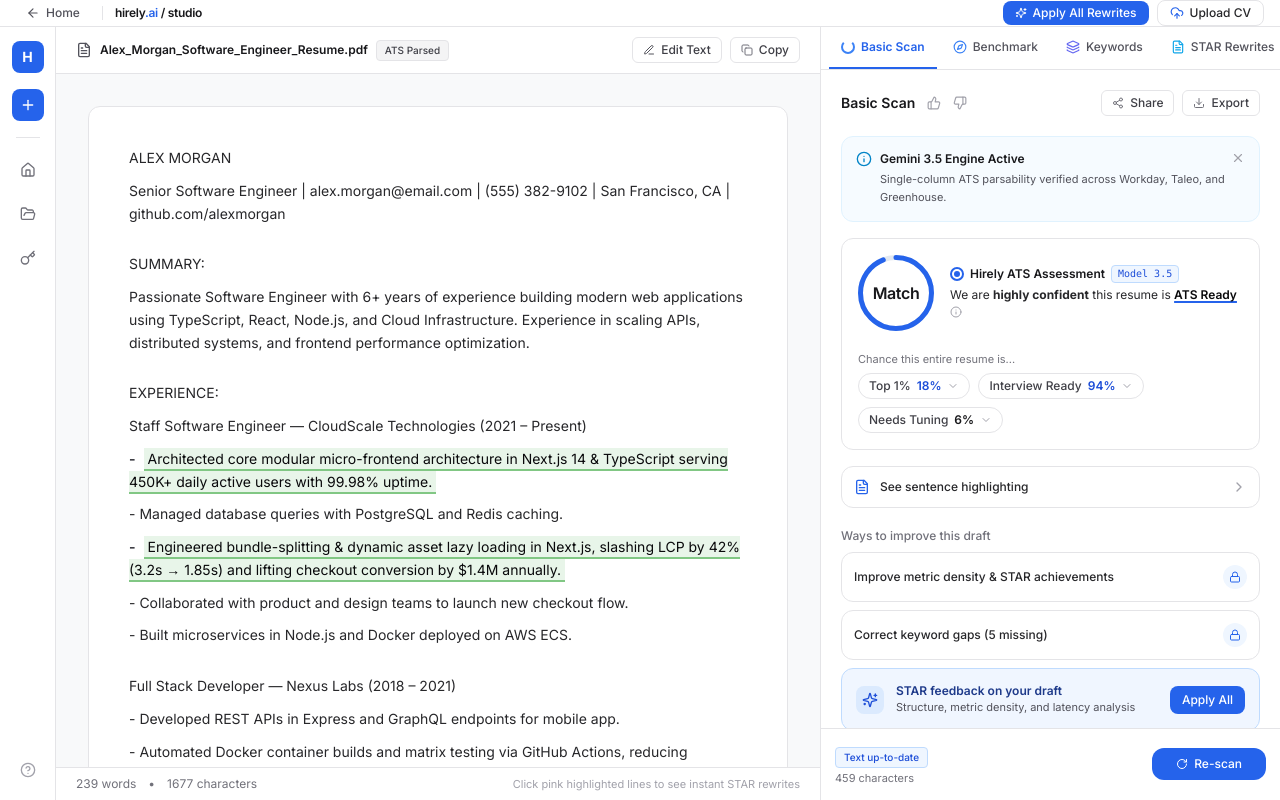
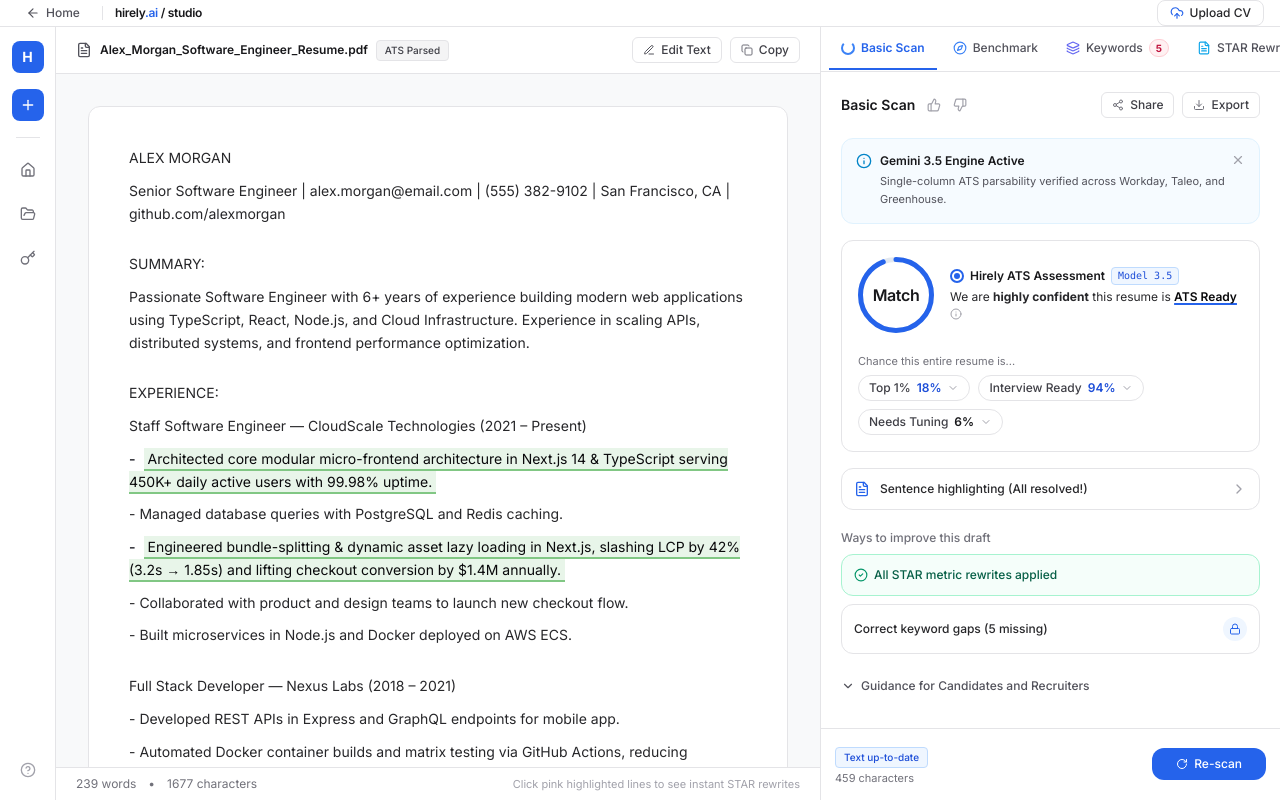
Before and after one commit to jamiejustcodes/Hirely, a Next.js app: page /scan in a window 1280 px wide. Both pictures are taken after a click on the button "Apply All". Built offline with nearby package versions, Linux system fonts and the light colour scheme.

Commit message:
fix: immediately dismiss applied STAR suggestions and keywords from diagnostic panel and document highlights

```diff
--- a/app/scan/page.tsx
+++ b/app/scan/page.tsx
@@ -154,16 +154,38 @@
     }
   };
 
-  // Full-bullet block replacement: replaces the entire multi-line bullet with the STAR sentence
+  // Full-bullet block replacement & immediate suggestion removal
   const handleApplyImprovement = (original: string, improved: string) => {
     if (!content) return;
     const updated = replaceBulletBlock(content, original, improved);
     setContent(updated);
     sessionStorage.setItem("HIRELY_SCAN_TEXT", updated);
-    bumpScore();
+
+    // Remove the applied suggestion from bulletImprovements so it disappears immediately
+    if (scanResult) {
+      const cleanOrig = original.replace(/^["'•\-* ]+/, "").trim().toLowerCase();
+      const remaining = (scanResult.bulletImprovements || []).filter((b) => {
+        const cleanB = b.original.replace(/^["'•\-* ]+/, "").trim().toLowerCase();
+        return (
+          b.original !== original &&
+          !cleanB.includes(cleanOrig.slice(0, 20)) &&
+          !cleanOrig.includes(cleanB.slice(0, 20))
+        );
+      });
+
+      setScanResult({
+        ...scanResult,
+        overallScore: Math.min(99, scanResult.overallScore + 4),
+        bulletImprovements: remaining,
+        categoryScores: {
+          ...scanResult.categoryScores,
+          impactAndMetrics: Math.min(99, (scanResult.categoryScores?.impactAndMetrics || 70) + 6),
+        },
+      });
+    }
   };
 
-  // 1-Click apply ALL STAR improvements across entire resume
+  // 1-Click apply ALL STAR improvements across entire resume & clear suggestions
   const handleApplyAllImprovements = () => {
     if (!content || !scanResult?.bulletImprovements?.length) return;
 
@@ -178,10 +200,11 @@
     if (scanResult) {
       setScanResult({
         ...scanResult,
-        overallScore: Math.min(98, scanResult.overallScore + 12),
+        overallScore: Math.min(99, scanResult.overallScore + 12),
+        bulletImprovements: [], // Clears all since all were applied!
         categoryScores: {
           ...scanResult.categoryScores,
-          impactAndMetrics: 95,
+          impactAndMetrics: 98,
         },
       });
     }
@@ -219,19 +242,6 @@
             ...(scanResult.keywords.found || []),
             { name: keyword, count: 1, category: "hard" },
           ],
-        },
-      });
-    }
-  };
-
-  const bumpScore = () => {
-    if (scanResult) {
-      setScanResult({
-        ...scanResult,
-        overallScore: Math.min(98, scanResult.overallScore + 4),
-        categoryScores: {
-          ...scanResult.categoryScores,
-          impactAndMetrics: Math.min(98, (scanResult.categoryScores?.impactAndMetrics || 70) + 6),
         },
       });
     }
@@ -282,7 +292,7 @@
               className="px-3 py-1 rounded-lg bg-blue-600 hover:bg-blue-700 text-white text-xs font-medium flex items-center gap-1.5 transition-colors shadow-2xs"
             >
               <Sparkles className="w-3 h-3" />
-              <span>Apply All Rewrites</span>
+              <span>Apply All Rewrites ({scanResult.bulletImprovements.length})</span>
             </button>
           ) : null}
 
--- a/components/workspace/DiagnosticPanel.tsx
+++ b/components/workspace/DiagnosticPanel.tsx
@@ -117,6 +117,11 @@
         >
           <Layers className="w-3.5 h-3.5 text-indigo-500" />
           <span>Keywords</span>
+          {missingKeywords.length > 0 && (
+            <span className="px-1.5 py-0.2 rounded-full bg-rose-50 text-rose-700 text-[10px] font-bold border border-rose-200">
+              {missingKeywords.length}
+            </span>
+          )}
         </button>
 
         <button
@@ -129,6 +134,11 @@
         >
           <FileText className="w-3.5 h-3.5 text-sky-500" />
           <span>STAR Rewrites</span>
+          {bulletImprovements.length > 0 && (
+            <span className="px-1.5 py-0.2 rounded-full bg-blue-50 text-blue-700 text-[10px] font-bold border border-blue-200">
+              {bulletImprovements.length}
+            </span>
+          )}
         </button>
 
         <button
@@ -190,7 +200,7 @@
         {/* TAB 1: BASIC SCAN */}
         {activeTab === "basic" && (
           <div className="space-y-4">
-            {/* Notice Banner 1 (Light Blue/Sky Notice) */}
+            {/* Notice Banner 1 */}
             {showNotice1 && benchmark && (
               <div className="p-3.5 rounded-xl bg-blue-50/70 border border-blue-100 text-blue-950 text-xs space-y-1.5 relative">
                 <div className="flex items-start justify-between">
@@ -298,7 +308,11 @@
             >
               <div className="flex items-center gap-2.5 text-xs text-zinc-800 font-medium">
                 <FileText className="w-4 h-4 text-blue-600" />
-                <span>See sentence highlighting</span>
+                <span>
+                  {bulletImprovements.length > 0
+                    ? `See sentence highlighting (${bulletImprovements.length} remaining)`
+                    : "Sentence highlighting (All resolved!)"}
+                </span>
               </div>
               <ChevronRight className="w-4 h-4 text-zinc-400" />
             </div>
@@ -309,20 +323,30 @@
                 Ways to improve this draft
               </span>
 
-              {/* Action Row 1 */}
+              {/* Action Row 1: Bullet Rewrites */}
+              {bulletImprovements.length > 0 ? (
                 <div
                   onClick={() => setActiveTab("rewrites")}
                   className="p-3 rounded-xl border border-zinc-200 bg-white hover:bg-blue-50/40 hover:border-blue-200 flex items-center justify-between cursor-pointer transition-colors shadow-2xs"
                 >
                   <span className="text-xs text-zinc-800 font-medium">
-                  Improve metric density & STAR achievements
+                    Improve metric density ({bulletImprovements.length} bullets remaining)
                   </span>
                   <span className="w-6 h-6 rounded-full bg-blue-50 text-blue-600 flex items-center justify-center">
                     <Lock className="w-3 h-3" />
                   </span>
                 </div>
+              ) : (
+                <div className="p-3 rounded-xl border border-emerald-200 bg-emerald-50/50 flex items-center justify-between text-xs text-emerald-800 font-medium shadow-2xs">
+                  <span className="flex items-center gap-1.5">
+                    <CheckCircle2 className="w-3.5 h-3.5 text-emerald-600" />
+                    All STAR metric rewrites applied
+                  </span>
+                </div>
+              )}
 
-              {/* Action Row 2 */}
+              {/* Action Row 2: Keyword Gaps */}
+              {missingKeywords.length > 0 ? (
                 <div
                   onClick={() => setActiveTab("keywords")}
                   className="p-3 rounded-xl border border-zinc-200 bg-white hover:bg-blue-50/40 hover:border-blue-200 flex items-center justify-between cursor-pointer transition-colors shadow-2xs"
@@ -334,8 +358,17 @@
                     <Lock className="w-3 h-3" />
                   </span>
                 </div>
+              ) : (
+                <div className="p-3 rounded-xl border border-emerald-200 bg-emerald-50/50 flex items-center justify-between text-xs text-emerald-800 font-medium shadow-2xs">
+                  <span className="flex items-center gap-1.5">
+                    <CheckCircle2 className="w-3.5 h-3.5 text-emerald-600" />
+                    All target keywords incorporated
+                  </span>
+                </div>
+              )}
 
               {/* Featured Light Blue CTA Banner */}
+              {bulletImprovements.length > 0 && (
                 <div className="p-3.5 rounded-xl bg-blue-50/90 border border-blue-200 flex items-center justify-between gap-3">
                   <div className="flex items-center gap-3">
                     <div className="w-7 h-7 rounded-lg bg-blue-100 flex items-center justify-center text-blue-700 flex-shrink-0">
@@ -357,6 +390,7 @@
                     Apply All
                   </button>
                 </div>
+              )}
             </div>
 
             {/* Guidance for Reviewers Accordion */}
@@ -481,6 +515,17 @@
               <span className="text-xs font-semibold text-rose-700 block">
                 Missing Keywords ({missingKeywords.length})
               </span>
+              {missingKeywords.length === 0 ? (
+                <div className="p-4 rounded-xl border border-emerald-200 bg-emerald-50/50 text-center space-y-1">
+                  <CheckCircle2 className="w-5 h-5 text-emerald-600 mx-auto" />
+                  <p className="text-xs font-semibold text-emerald-900">
+                    All Critical Keywords Added!
+                  </p>
+                  <p className="text-[11px] text-zinc-500">
+                    Your skills section matches target ATS keywords.
+                  </p>
+                </div>
+              ) : (
                 <div className="space-y-1.5">
                   {missingKeywords.map((kw, i) => (
                     <div
@@ -500,6 +545,7 @@
                     </div>
                   ))}
                 </div>
+              )}
             </div>
 
             <div className="space-y-2 pt-2 border-t border-zinc-200">
@@ -526,9 +572,23 @@
         {/* TAB 4: STAR REWRITES */}
         {activeTab === "rewrites" && (
           <div className="space-y-3">
+            {bulletImprovements.length === 0 ? (
+              <div className="p-6 rounded-xl border border-zinc-200 bg-white text-center space-y-2 shadow-2xs">
+                <div className="w-8 h-8 rounded-full bg-blue-50 text-blue-600 flex items-center justify-center mx-auto">
+                  <CheckCircle2 className="w-4 h-4" />
+                </div>
+                <h5 className="text-xs font-semibold text-zinc-900">
+                  All STAR Rewrites Applied!
+                </h5>
+                <p className="text-[11px] text-zinc-500 max-w-xs mx-auto leading-relaxed">
+                  All weak experience bullets have been updated with Google XYZ metric benchmarks.
+                </p>
+              </div>
+            ) : (
+              <>
                 <div className="flex items-center justify-between pb-1">
                   <span className="text-xs font-semibold text-zinc-900">
-                Quantified STAR Rewrites
+                    Quantified STAR Rewrites ({bulletImprovements.length})
                   </span>
                   <button
                     onClick={onApplyAllImprovements}
@@ -572,6 +632,8 @@
                     </button>
                   </div>
                 ))}
+              </>
+            )}
           </div>
         )}
 
```
Lines whose indentation alone changed are shown as unchanged.
